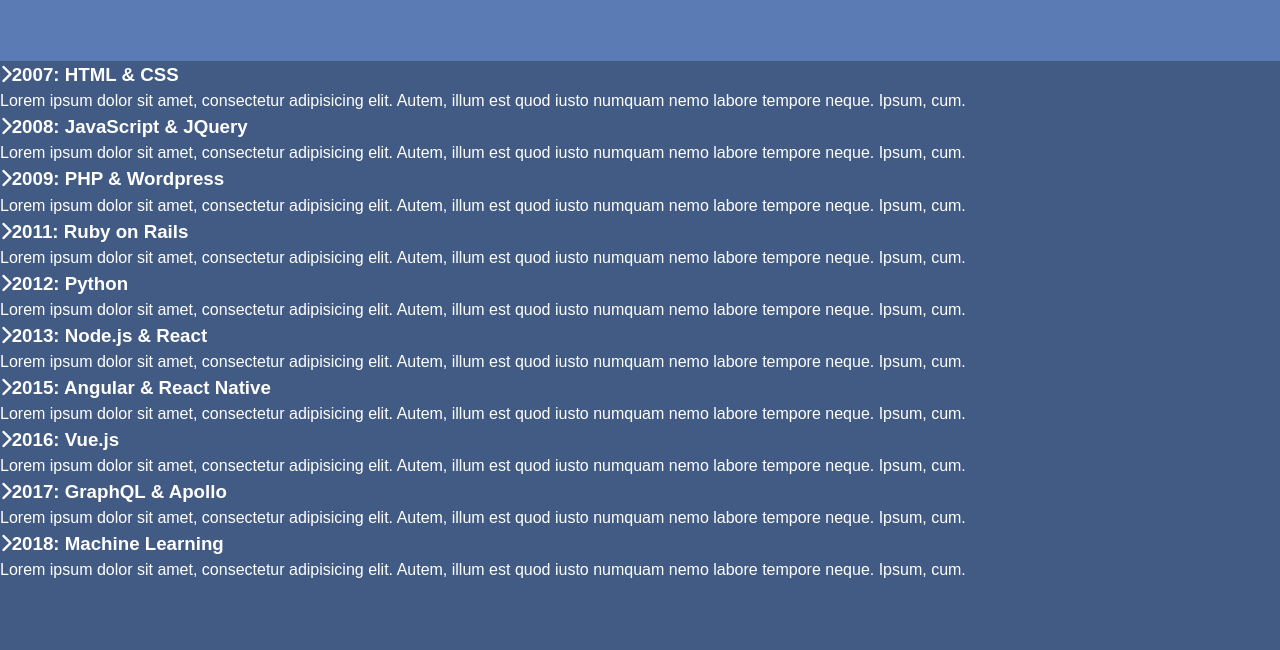
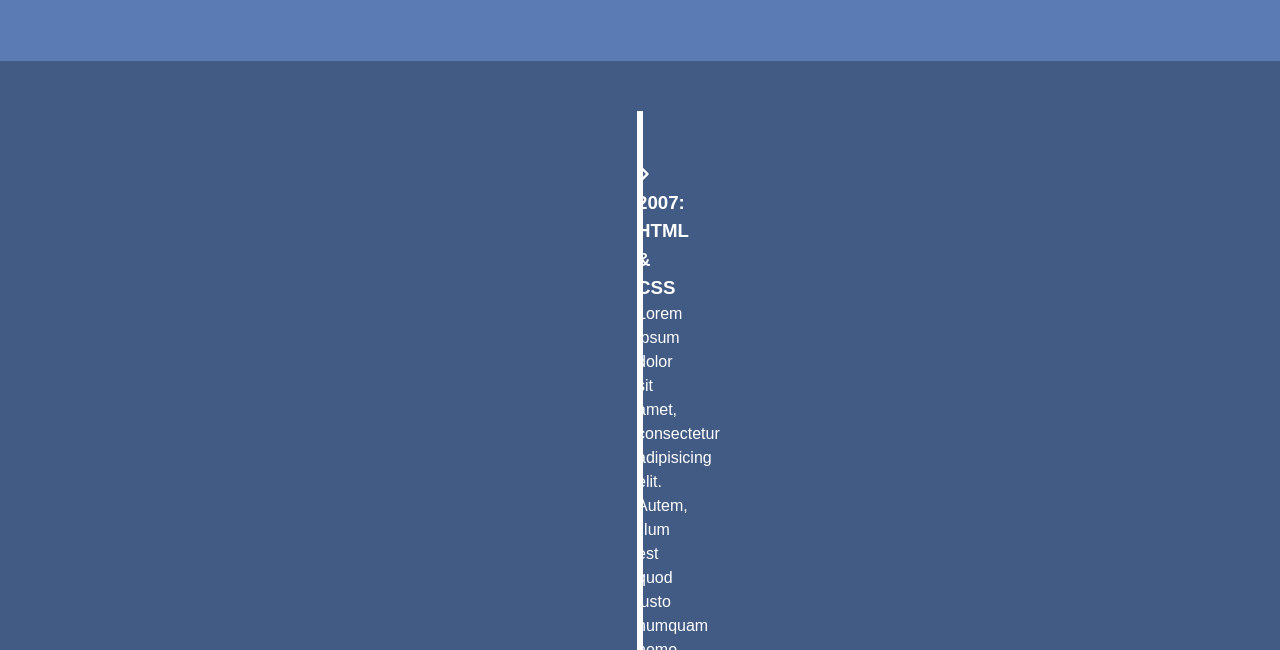
Before and after one commit to alan-nguyen/knowledge-resume, a plain HTML site: page index.html in a window 1280 px wide. Shown: the part 150-800 px from the top of the page. Drawn offline with Linux system fonts and the light colour scheme.

Commit message:
Style ul in timeline and ccreate a line

```diff
--- a/style.css
+++ b/style.css
@@ -32,3 +32,18 @@ body {
 h1 {
   font-size: 2.3rem;
 }
+
+#timeline ul {
+  background: var(--primary-color);
+  padding: 50px 0;
+}
+
+/* Create line */
+#timeline ul li {
+  list-style: none;
+  position: relative;
+  width: 6px;
+  margin: 0 auto;
+  padding-top: 50px;
+  background: #fff;
+}
```
